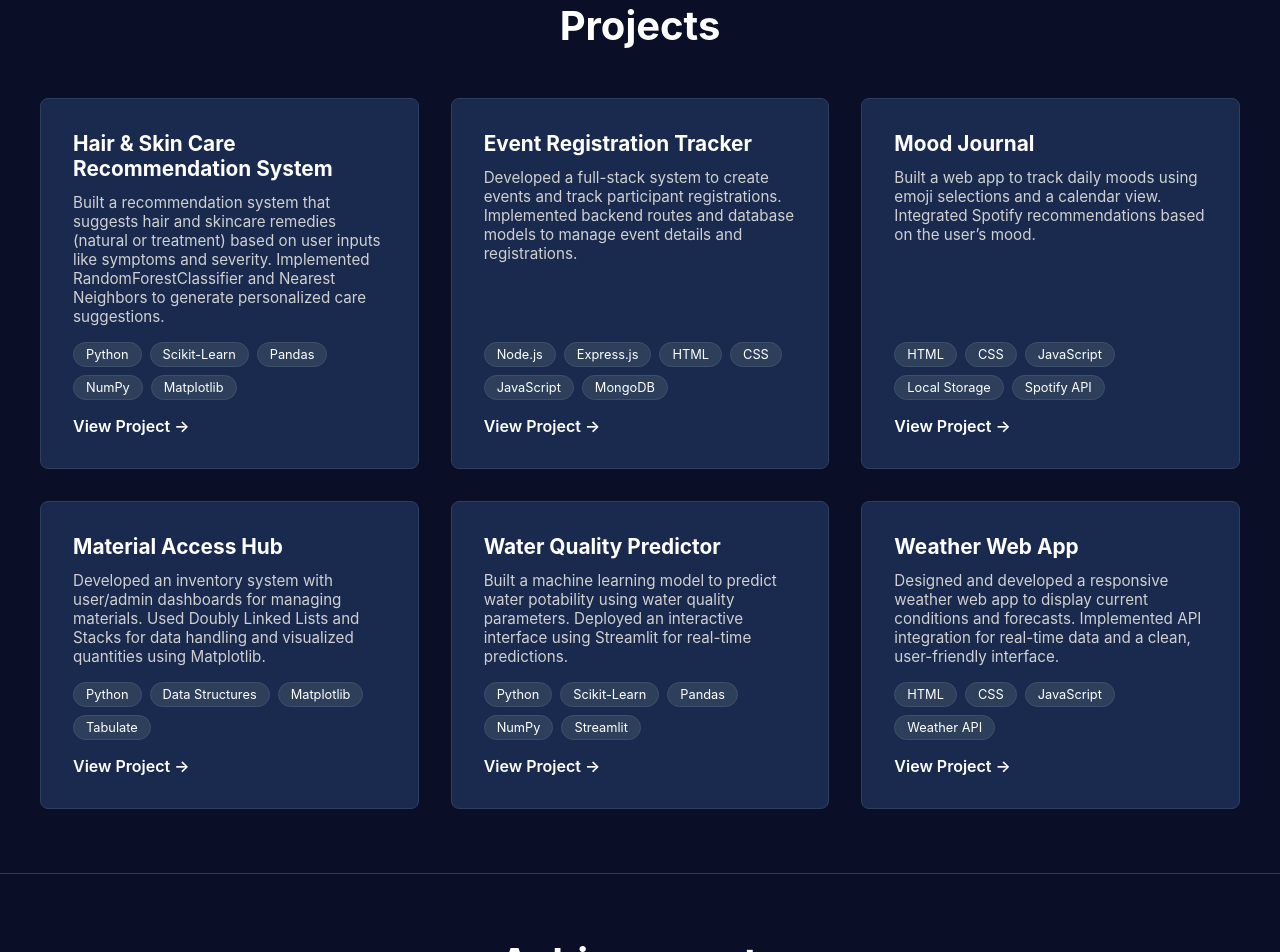
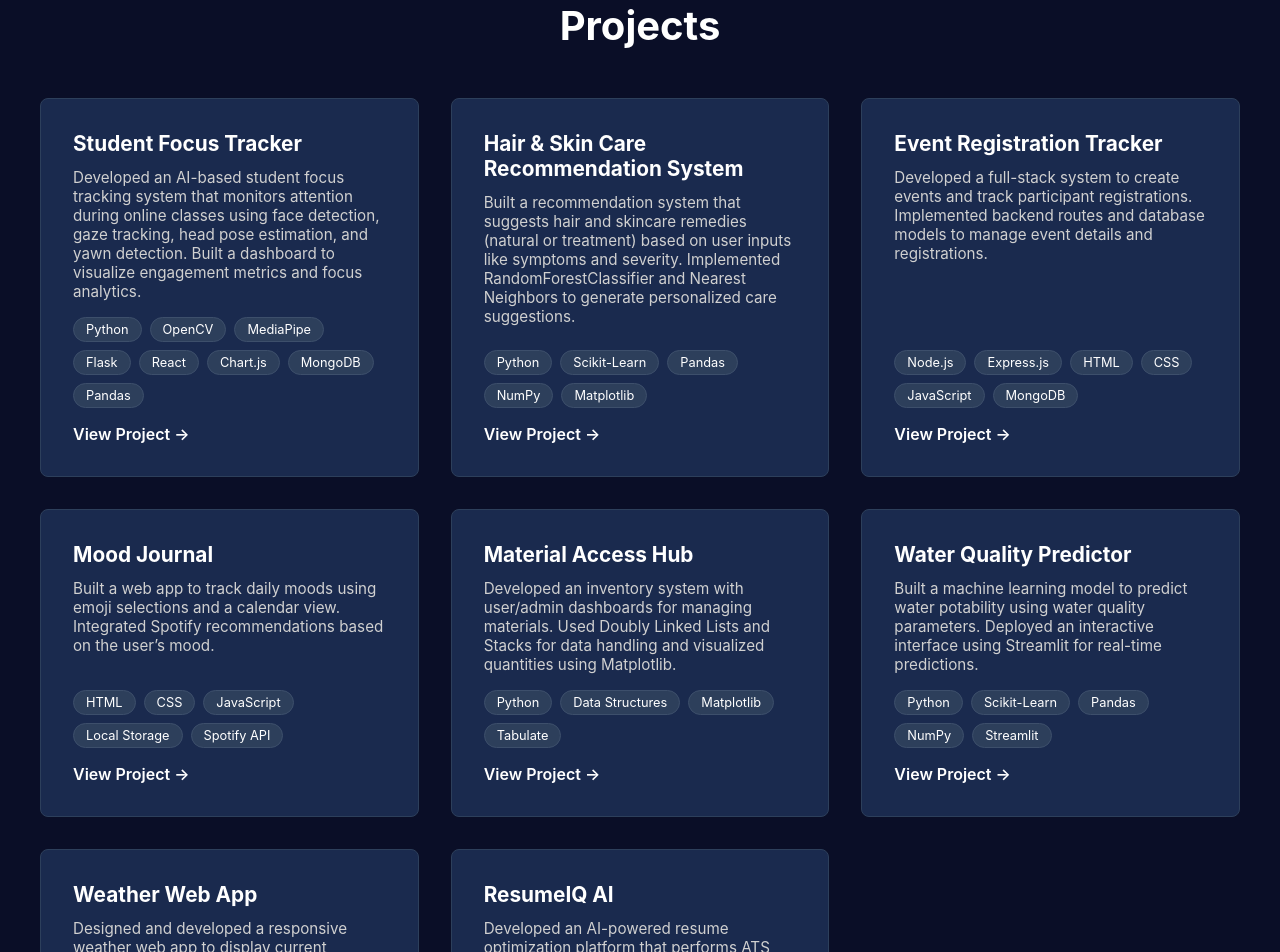
Before and after one commit to AKSHITHA-AMETI/portfolio, a React (Vite) app: page / in a window 1280 px wide. Shown: the part 2240-3192 px from the top of the page. Built offline with nearby package versions, Linux system fonts and the light colour scheme.

Commit message:
added projects

```diff
--- a/src/components/Projects.jsx
+++ b/src/components/Projects.jsx
@@ -3,47 +3,61 @@ import '../styles/Projects.css'
 function Projects() {
   const projects = [
     {
-      id: 1,
+  id: 1,
+  title: 'Student Focus Tracker',
+  description: 'Developed an AI-based student focus tracking system that monitors attention during online classes using face detection, gaze tracking, head pose estimation, and yawn detection. Built a dashboard to visualize engagement metrics and focus analytics.',
+  technologies: ['Python', 'OpenCV', 'MediaPipe', 'Flask', 'React', 'Chart.js', 'MongoDB', 'Pandas'],
+  link: 'https://github.com/AKSHITHA-AMETI/Mini-Project-'
+},
+    {
+      id: 2,
       title: 'Hair & Skin Care Recommendation System',
       description: 'Built a recommendation system that suggests hair and skincare remedies (natural or treatment) based on user inputs like symptoms and severity. Implemented RandomForestClassifier and Nearest Neighbors to generate personalized care suggestions.',
       technologies: ['Python', 'Scikit-Learn', 'Pandas', 'NumPy', 'Matplotlib'],
       link: 'https://colab.research.google.com/drive/1LawTA9ZZG36dMPvgePFzEe8VlL29d2XQ?usp=sharing'
     },
     {
-      id: 2,
+      id: 3,
       title: 'Event Registration Tracker',
       description: 'Developed a full-stack system to create events and track participant registrations. Implemented backend routes and database models to manage event details and registrations.',
       technologies: ['Node.js', 'Express.js', 'HTML', 'CSS', 'JavaScript', 'MongoDB'],
       link: 'https://github.com/AKSHITHA-AMETI/Event-Registration-Tracker'
     },
     {
-      id: 3,
+      id: 34,
       title: 'Mood Journal',
       description: 'Built a web app to track daily moods using emoji selections and a calendar view. Integrated Spotify recommendations based on the user’s mood.',
       technologies: ['HTML', 'CSS', 'JavaScript', 'Local Storage', 'Spotify API'],
       link: 'https://rococo-basbousa-72ae10.netlify.app/'
     },
     {
-      id: 4,
+      id: 5,
       title: 'Material Access Hub',
       description: 'Developed an inventory system with user/admin dashboards for managing materials. Used Doubly Linked Lists and Stacks for data handling and visualized quantities using Matplotlib.',
       technologies: ['Python', 'Data Structures', 'Matplotlib', 'Tabulate'],
       link: 'https://colab.research.google.com/drive/1kYhX-OtG_zIs2_GzbZsHAVC2_7aRFP9D?usp=sharing'
     },
     {
-      id: 5,
+      id: 6,
       title: 'Water Quality Predictor',
       description: 'Built a machine learning model to predict water potability using water quality parameters. Deployed an interactive interface using Streamlit for real-time predictions.',
       technologies: ['Python', 'Scikit-Learn', 'Pandas', 'NumPy','Streamlit'],
       link: 'https://github.com/AKSHITHA-AMETI/Water-Quality-Prediction'
     },
     {
-      id: 6,
+      id: 7,
       title: 'Weather Web App',
       description: 'Designed and developed a responsive weather web app to display current conditions and forecasts. Implemented API integration for real-time data and a clean, user-friendly interface.',
       technologies: ['HTML', 'CSS', 'JavaScript', 'Weather API'],
       link: 'https://akshitha-ameti.github.io/Weather/'
-    }
+    },
+    {
+  id: 8,
+  title: 'ResumeIQ AI',
+  description: 'Developed an AI-powered resume optimization platform that performs ATS scoring, resume parsing, job description matching, skill gap analysis, and AI-driven resume reviews. Integrated NLP and generative AI to provide personalized recommendations, cover letter generation, and interview preparation.',
+  technologies: ['React', 'Tailwind CSS', 'FastAPI', 'MySQL', 'spaCy', 'NLTK', 'Scikit-Learn', 'Hugging Face', 'Gemini API', 'JWT'],
+  link: ''
+}
   ]
 
   return (
```
